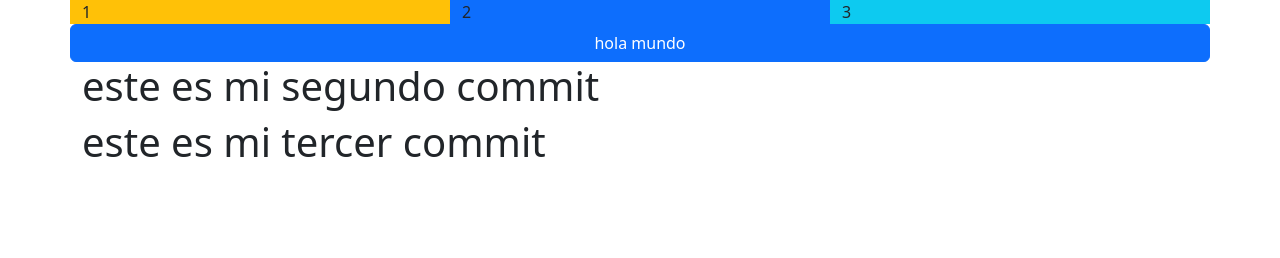
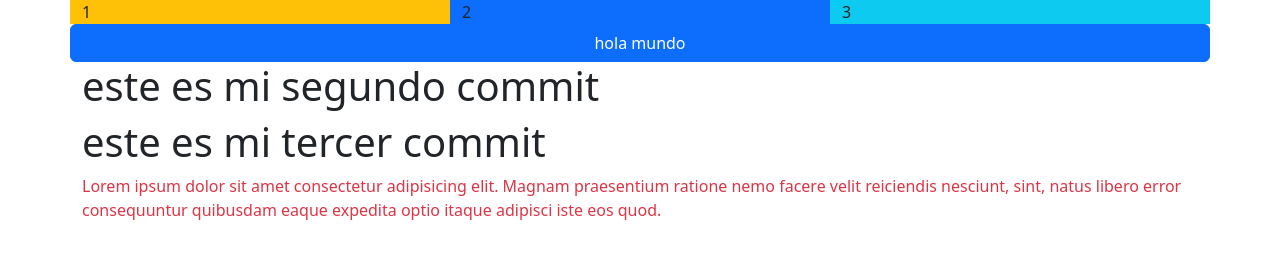
Before and after one commit to ljavierrodriguez/testing-pull-request-ft-xviii, a plain HTML site: page index.html in a window 1280 px wide. Drawn offline with nearby package versions, Linux system fonts and the light colour scheme.

Commit message:
Adding Note with Danger

```diff
--- a/index.html
+++ b/index.html
@@ -25,6 +25,7 @@
             <button class="btn btn-primary">hola mundo</button>
             <h1>este es mi segundo commit</h1>
             <h1>este es mi tercer commit</h1>
+            <p class="text-danger">Lorem ipsum dolor sit amet consectetur adipisicing elit. Magnam praesentium ratione nemo facere velit reiciendis nesciunt, sint, natus libero error consequuntur quibusdam eaque expedita optio itaque adipisci iste eos quod.</p>
         </div>
     </div>
     <script src="https://cdn.jsdelivr.net/npm/bootstrap@5.2.3/dist/js/bootstrap.bundle.min.js"
```
